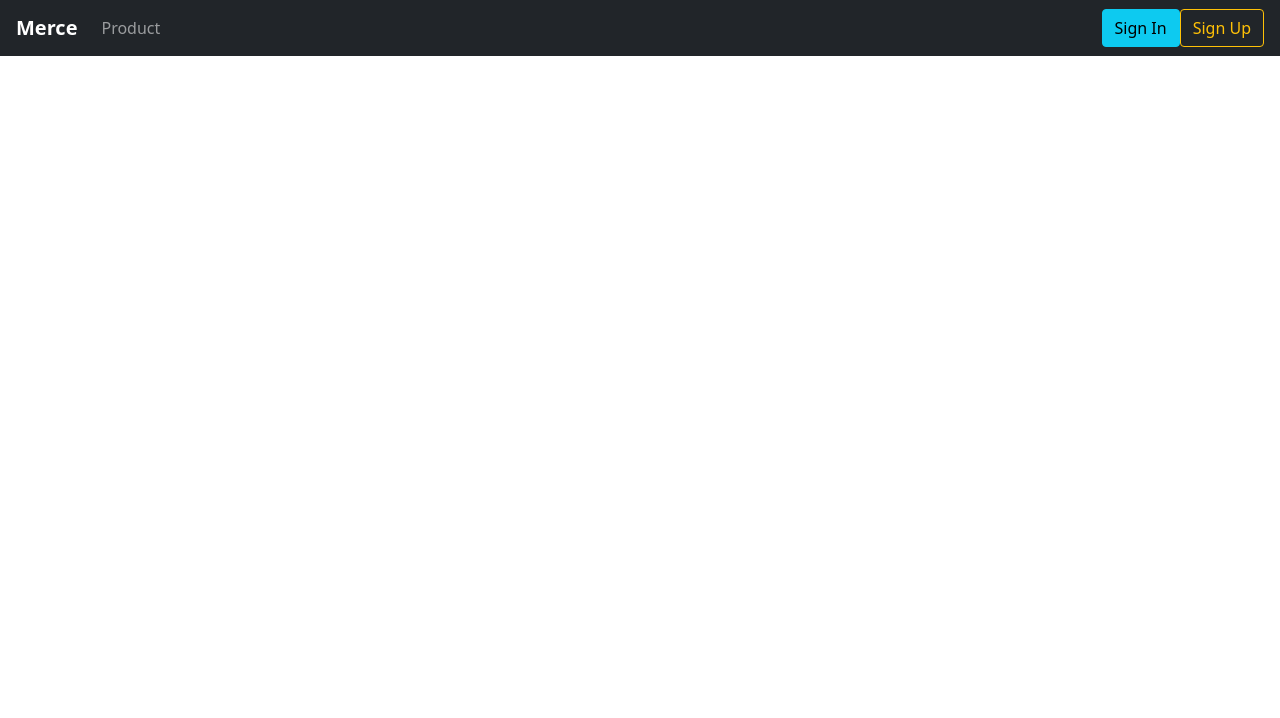
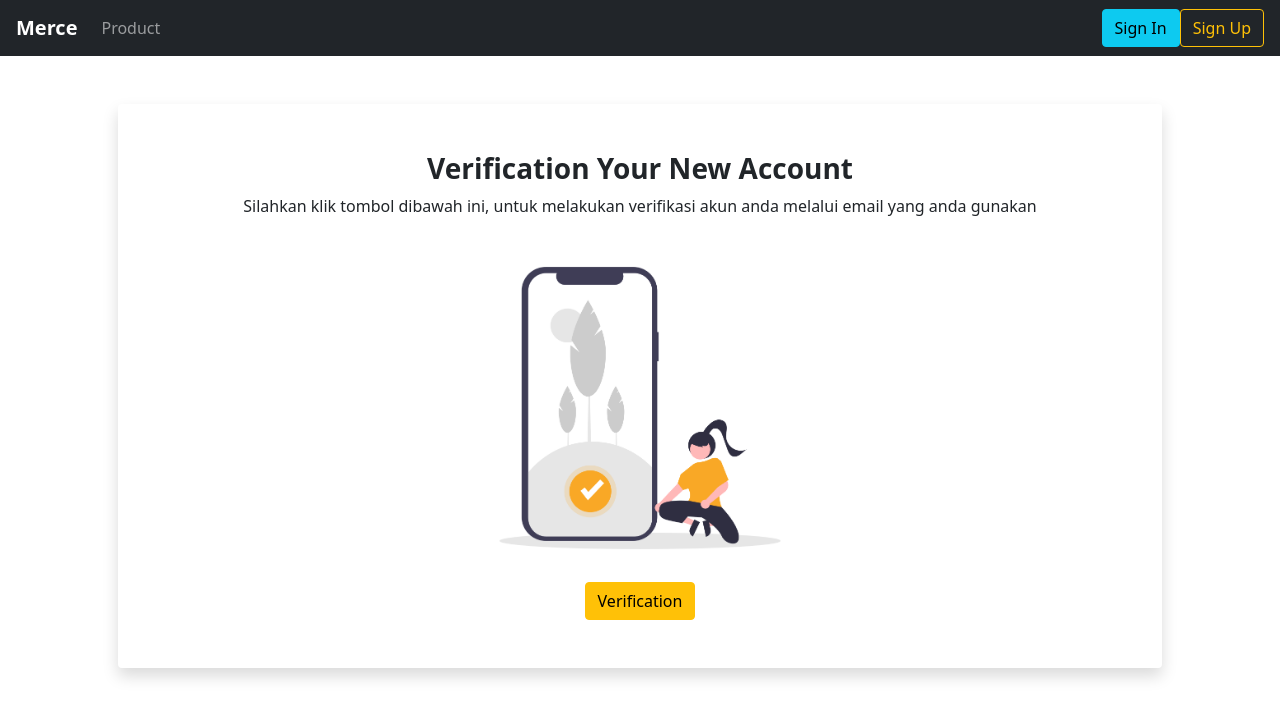
Before and after one commit to Abdi-01/merce_react, a React (Create React App) app: page /verification in a window 1280 px wide. Shown: the top 718 px of the page. Built offline with nearby package versions, Linux system fonts and the light colour scheme.

Commit message:
add page verification

```diff
--- a/src/App.js
+++ b/src/App.js
@@ -17,6 +17,7 @@ import { Switch, Route } from 'react-router-dom'
 import axios from 'axios';
 import { loginAction, keepLogin } from './actions'
 import { connect } from 'react-redux'
+import VerificationPage from './pages/VerificationPage';
 class App extends React.Component {
   constructor(props) {
     super(props);
@@ -47,6 +48,7 @@ class App extends React.Component {
           <Route path="/product-detail" component={ProductDetail} />
           <Route path="/signup" component={SignUpPage} />
           <Route path="/signin" component={SignInPage} />
+          <Route path="/verification" component={VerificationPage} />
           {
             // Proteksi untuk membatasi akses page
             this.props.role == "Admin" ?
--- a/src/components/Navbar.js
+++ b/src/components/Navbar.js
@@ -11,7 +11,7 @@ class Navbar extends React.Component {
     }
 
     btnLogOut = () => {
-        localStorage.removeItem("data");
+        localStorage.removeItem("shopToken");
         this.props.logoutAction()
     }
 
--- /dev/null
+++ b/src/pages/VerificationPage.js
@@ -0,0 +1,30 @@
+import React from 'react';
+import image_verified from './undraw_verified.png';
+import { Button } from 'reactstrap'
+
+class VerificationPage extends React.Component {
+    constructor(props) {
+        super(props);
+        this.state = {}
+    }
+
+    onBtVerification = () => {
+        console.log(window.location)
+    }
+
+    render() {
+        return (
+            <div className="container p-5">
+                <div className="shadow p-5 text-center rounded">
+                    <h3 style={{ fontWeight: "bold" }}>Verification Your New Account</h3>
+                    <p>Silahkan klik tombol dibawah ini, untuk melakukan verifikasi akun anda melalui email yang anda gunakan</p>
+                    <img src={image_verified} width="40%" />
+                    <br />
+                    <Button color="warning" type="button" onClick={this.onBtVerification}>Verification</Button>
+                </div>
+            </div>
+        );
+    }
+}
+
+export default VerificationPage;
```
Also changed, not shown: src/pages/undraw_verified.png (added).
